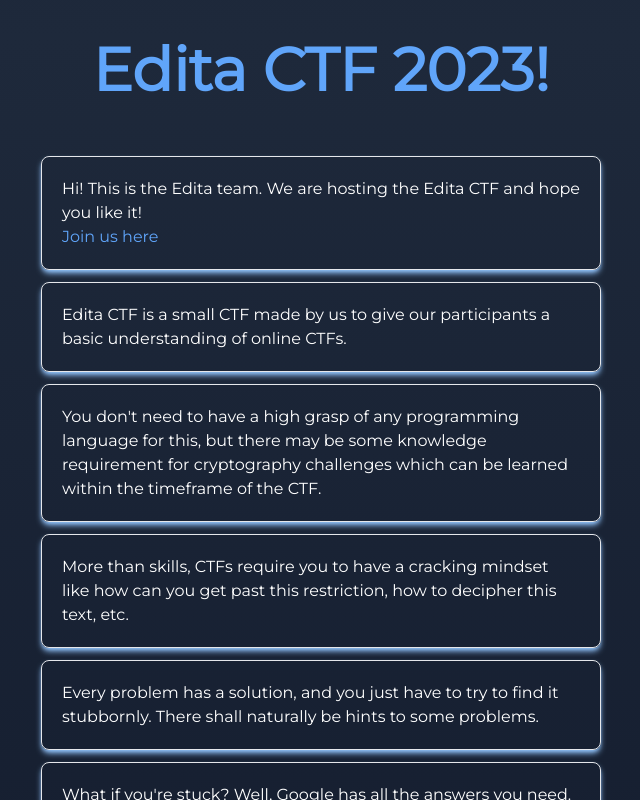
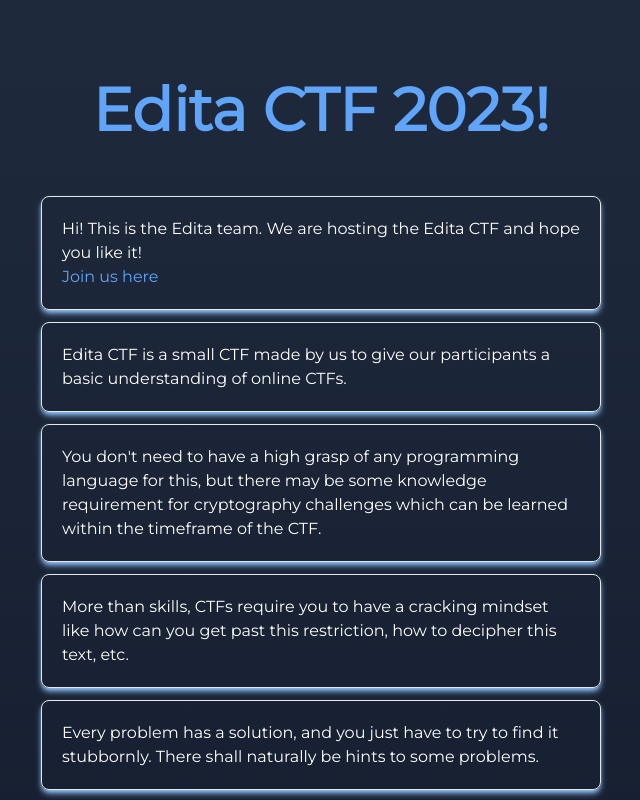
Before and after one commit to FrenzyVJN/Edita, a Next.js app: page /editactf2023 in a window 1280 px wide. Shown: the top 800 px of the page, without its empty margins (319-959 px from the left). Built offline with nearby package versions, Linux system fonts and the light colour scheme.

Commit message:
bottom padding given

```diff
--- a/app/editactf2023/page.tsx
+++ b/app/editactf2023/page.tsx
@@ -8,7 +8,7 @@ import 'animate.css';
 const Edita2023 = () => {
 
   return (
-    <main className='bg-gradient-to-b from-slate-950 via-slate-800 to-slate-950 animate-movingBg min-h-screen md:px-20'>
+    <main className='bg-gradient-to-b from-slate-950 via-slate-800 py-10 to-slate-950 animate-movingBg min-h-screen md:px-20'>
       <div className=''>
         <h1 className='text-4xl md:text-6xl font-bold mb-4 animate__animated animate__fadeInDown text-blue-400 py-10 text-center'>Edita CTF 2023!</h1>
 
```
